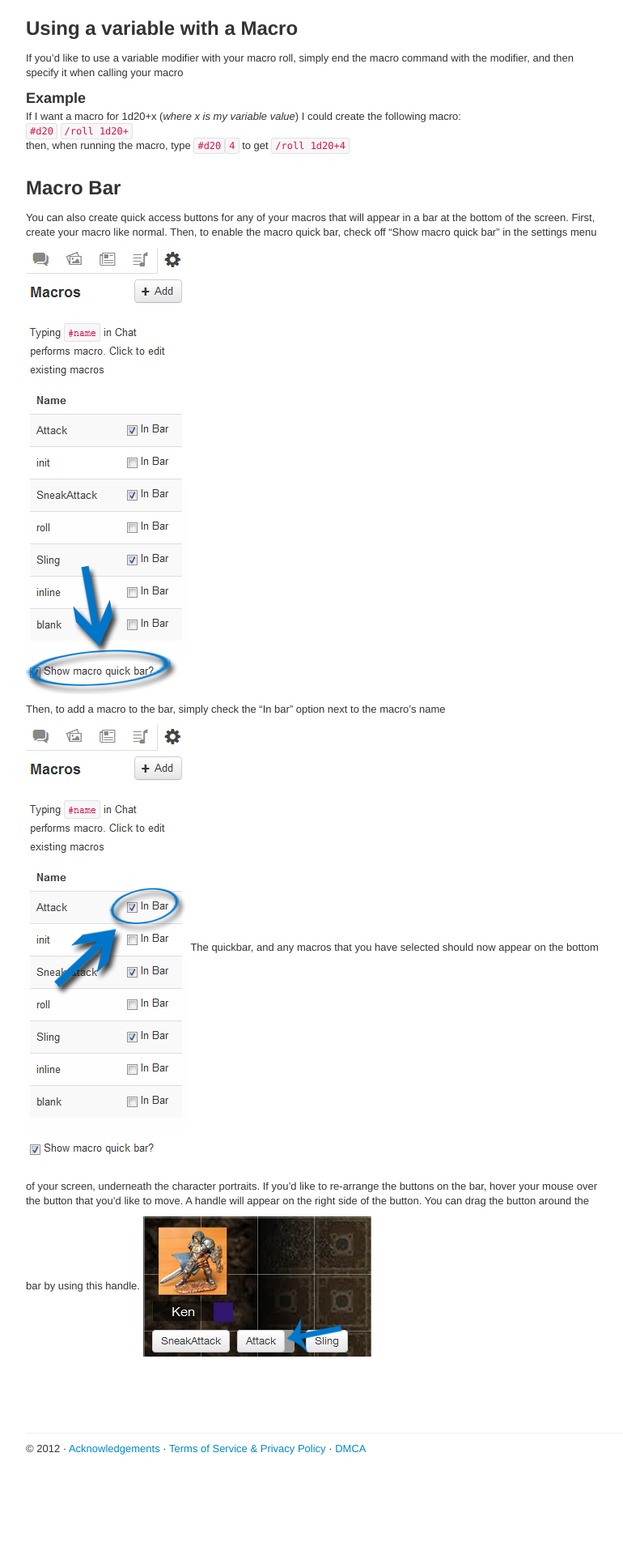
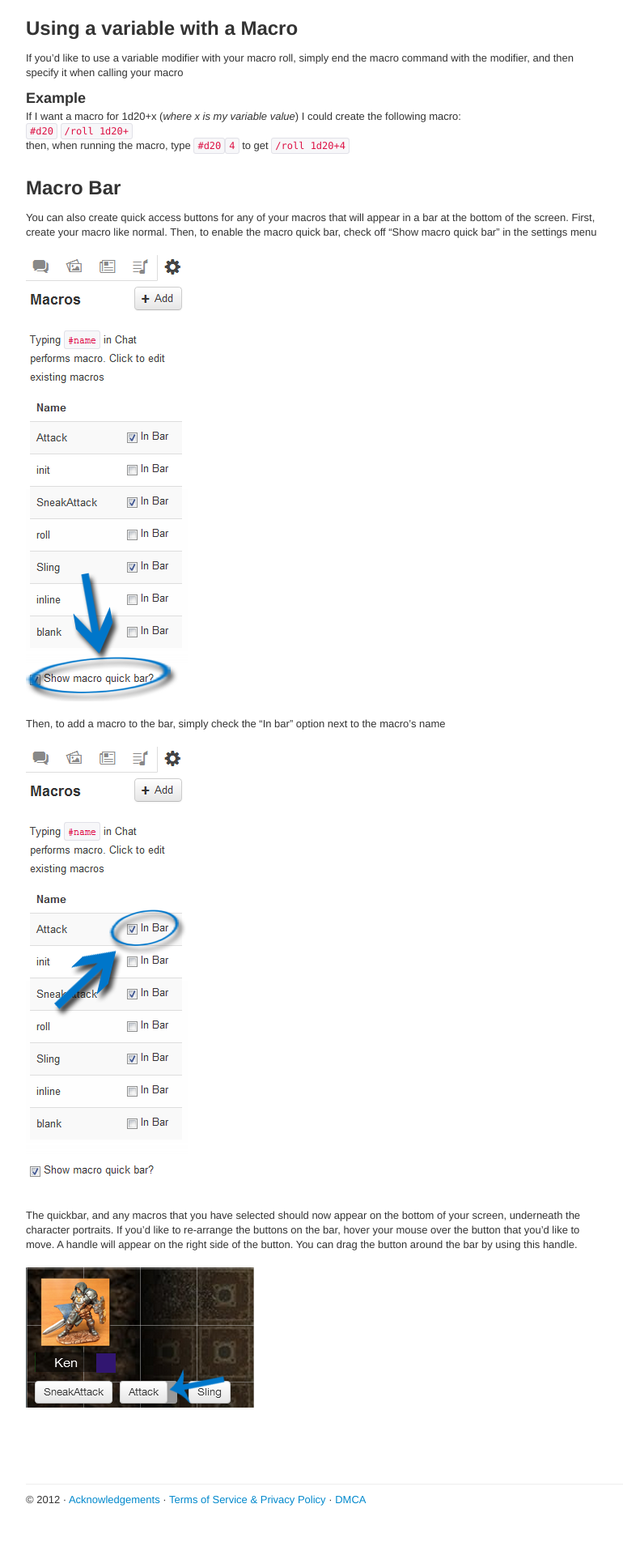
Before and after one commit to Roll20/help.roll20.net, a Jekyll site: the page built from _posts/2012-05-01-macros.markdown, in a window 1280 px wide. Shown: the part 1232-3152 px from the top of the page at 81% size, without its empty margins (128-898 px from the left). Built offline with Jekyll 4.4.1, drawn with Linux system fonts in a browser that asks for light colours; nearby versions of some CDN libraries; Markdown is read by kramdown in place of the engine named in the settings; comment, search, counter and statistics services are not loaded; before the commit the page ends 3089 px from its top, so only the background shows below that.

Commit message:
Update gh-pages

```diff
--- a/_posts/2012-05-01-macros.markdown
+++ b/_posts/2012-05-01-macros.markdown
@@ -64,8 +64,13 @@ Macro Bar
 --------
 
 You can also create quick access buttons for any of your macros that will appear in a bar at the bottom of the screen. First, create your macro like normal. Then, to enable the macro quick bar, check off "Show macro quick bar" in the settings menu<br>
-<img src="/images/showquickbar.png" class="thumb" /><br>
-Then, to add a macro to the bar, simply check the "In bar" option next to the macro's name<br>
+
+<img src="/images/showquickbar.png" class="thumb" />
+
+Then, to add a macro to the bar, simply check the "In bar" option next to the macro's name
+
 <img src="/images/macroinbar.png" class="thumb" />
+
 The quickbar, and any macros that you have selected should now appear on the bottom of your screen, underneath the character portraits. If you'd like to re-arrange the buttons on the bar, hover your mouse over the button that you'd like to move. A handle will appear on the right side of the button. You can drag the button around the bar by using this handle.
+
 <img src="/images/macrobar.png" class="thumb" />
```
